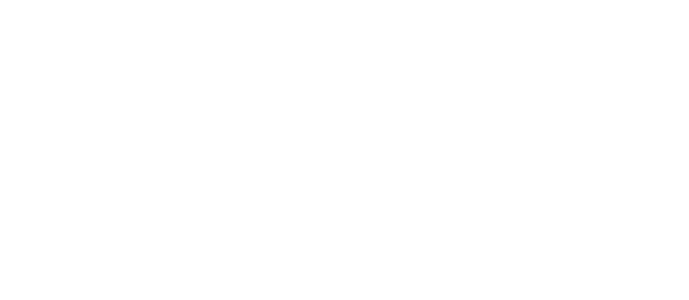
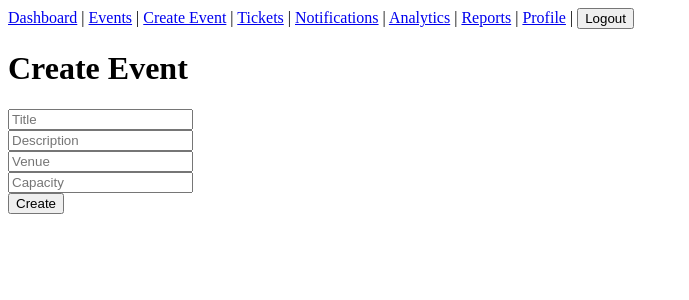
Before and after one commit to Heiwin-NGK/Eventhub, a React app in the folder frontend/: page /create-event in a window 1280 px wide. Before the commit this address had no page. Shown: the top 300 px of the page, without its empty margins (0-689 px from the left). Built offline with nearby package versions, Linux system fonts and the light colour scheme; sample sign-in values are in the browser's storage; the HTML template or start-up script is replaced by a standard one.

Commit message:
Add reports, profile, logout and frontend polish

```diff
--- a/frontend/src/App.jsx
+++ b/frontend/src/App.jsx
@@ -12,6 +12,9 @@
 import ProtectedRoute from "./routes/ProtectedRoute";
 import Notifications from "./pages/Notifications";
 import Analytics from "./pages/Analytics";
+import CreateEvent from "./pages/CreateEvent";
+import Reports from "./pages/Reports";
+import Profile from "./pages/Profile";
 
 function App() {
   return (
@@ -66,6 +69,32 @@
 />
 
         <Route
+  path="/create-event"
+  element={
+    <ProtectedRoute>
+      <CreateEvent />
+    </ProtectedRoute>
+  }
+/>
+
+        <Route
+  path="/reports"
+  element={
+    <ProtectedRoute>
+      <Reports />
+    </ProtectedRoute>
+  }
+/>
+        <Route
+  path="/profile"
+  element={
+    <ProtectedRoute>
+      <Profile />
+    </ProtectedRoute>
+  }
+/>
+
+        <Route
           path="/"
           element={
             <ProtectedRoute>
--- a/frontend/src/components/Navbar.jsx
+++ b/frontend/src/components/Navbar.jsx
@@ -1,8 +1,17 @@
-import {
-  Link
-} from "react-router-dom";
+import { Link } from "react-router-dom";
 
 function Navbar() {
+
+  const logout = () => {
+
+    localStorage.removeItem(
+      "token"
+    );
+
+    window.location.href =
+      "/login";
+  };
+
   return (
     <nav>
 
@@ -14,6 +23,12 @@
 
       <Link to="/events">
         Events
+      </Link>
+
+      {" | "}
+
+      <Link to="/create-event">
+        Create Event
       </Link>
 
       {" | "}
@@ -34,6 +49,26 @@
         Analytics
       </Link>
 
+      {" | "}
+
+      <Link to="/reports">
+        Reports
+      </Link>
+
+      {" | "}
+
+      <Link to="/profile">
+        Profile
+      </Link>
+
+      {" | "}
+
+      <button
+        onClick={logout}
+      >
+        Logout
+      </button>
+
     </nav>
   );
 }
--- /dev/null
+++ b/frontend/src/pages/CreateEvent.jsx
@@ -0,0 +1,134 @@
+import { useState } from "react";
+import axios from "../api/axios";
+import Navbar from "../components/Navbar";
+
+function CreateEvent() {
+  const [title, setTitle] =
+    useState("");
+
+  const [description, setDescription] =
+    useState("");
+
+  const [venue, setVenue] =
+    useState("");
+
+  const [capacity, setCapacity] =
+    useState("");
+
+  const handleSubmit = async (e) => {
+    e.preventDefault();
+
+    try {
+
+      const token =
+        localStorage.getItem("token");
+
+      const res =
+        await axios.post(
+          "/events",
+          {
+            title,
+            description,
+            venue,
+            capacity,
+            eventType: "Workshop",
+            startDate:
+              "2026-12-01",
+            endDate:
+              "2026-12-02",
+          },
+          {
+            headers: {
+              Authorization:
+                `Bearer ${token}`,
+            },
+          }
+        );
+
+      alert(
+        "Event Created"
+      );
+
+      console.log(
+        res.data
+      );
+
+    } catch (error) {
+      alert(
+        error.response.data
+          .message
+      );
+    }
+  };
+
+  return (
+    <>
+      <Navbar />
+
+      <h1>
+        Create Event
+      </h1>
+
+      <form
+        onSubmit={
+          handleSubmit
+        }
+      >
+        <input
+          placeholder="Title"
+          value={title}
+          onChange={(e) =>
+            setTitle(
+              e.target.value
+            )
+          }
+        />
+
+        <br />
+
+        <input
+          placeholder="Description"
+          value={description}
+          onChange={(e) =>
+            setDescription(
+              e.target.value
+            )
+          }
+        />
+
+        <br />
+
+        <input
+          placeholder="Venue"
+          value={venue}
+          onChange={(e) =>
+            setVenue(
+              e.target.value
+            )
+          }
+        />
+
+        <br />
+
+        <input
+          placeholder="Capacity"
+          value={capacity}
+          onChange={(e) =>
+            setCapacity(
+              e.target.value
+            )
+          }
+        />
+
+        <br />
+
+        <button>
+          Create
+        </button>
+
+      </form>
+    </>
+  );
+}
+
+export default CreateEvent;
--- a/frontend/src/pages/Dashboard.jsx
+++ b/frontend/src/pages/Dashboard.jsx
@@ -1,4 +1,5 @@
-import Navbar from "../components/Navbar";
+import Navbar
+from "../components/Navbar";
 
 function Dashboard() {
   return (
@@ -6,8 +7,20 @@
       <Navbar />
 
       <h1>
-        Dashboard
+        EventHub Dashboard
       </h1>
+
+      <p>
+        Welcome to EventHub
+      </p>
+
+      <p>
+        Use the navigation
+        menu above to access
+        Events, Tickets,
+        Analytics and Reports.
+      </p>
+
     </>
   );
 }
--- /dev/null
+++ b/frontend/src/pages/Profile.jsx
@@ -0,0 +1,38 @@
+import Navbar
+from "../components/Navbar";
+
+function Profile() {
+
+  const token =
+    localStorage.getItem(
+      "token"
+    );
+
+  return (
+    <>
+      <Navbar />
+
+      <h1>
+        User Profile
+      </h1>
+
+      <p>
+        Logged In
+      </p>
+
+      <p>
+        Token:
+      </p>
+
+      <textarea
+        rows="6"
+        cols="60"
+        readOnly
+        value={token}
+      />
+
+    </>
+  );
+}
+
+export default Profile;
--- /dev/null
+++ b/frontend/src/pages/Reports.jsx
@@ -0,0 +1,153 @@
+import { useState } from "react";
+import axios from "../api/axios";
+import Navbar from "../components/Navbar";
+
+function Reports() {
+  const [eventId, setEventId] =
+    useState("");
+
+  const [report, setReport] =
+    useState([]);
+
+  const fetchRegistrations =
+    async () => {
+      try {
+
+        const token =
+          localStorage.getItem(
+            "token"
+          );
+
+        const res =
+          await axios.get(
+            `/reports/registrations/${eventId}`,
+            {
+              headers: {
+                Authorization:
+                  `Bearer ${token}`,
+              },
+            }
+          );
+
+        setReport(
+          res.data
+        );
+
+      } catch (error) {
+        console.log(error);
+      }
+    };
+
+    const downloadCSV =
+  async () => {
+    try {
+
+      const token =
+        localStorage.getItem(
+          "token"
+        );
+
+      const response =
+        await axios.get(
+          `/reports/registrations-csv/${eventId}`,
+          {
+            headers: {
+              Authorization:
+                `Bearer ${token}`,
+            },
+
+            responseType:
+              "blob",
+          }
+        );
+
+      const url =
+        window.URL.createObjectURL(
+          new Blob([
+            response.data,
+          ])
+        );
+
+      const link =
+        document.createElement(
+          "a"
+        );
+
+      link.href = url;
+
+      link.setAttribute(
+        "download",
+        "registrations.csv"
+      );
+
+      document.body.appendChild(
+        link
+      );
+
+      link.click();
+
+    } catch (error) {
+      console.log(error);
+    }
+  };
+
+  return (
+    <>
+      <Navbar />
+
+      <h1>
+        Reports
+      </h1>
+
+      <input
+        placeholder="Event ID"
+        value={eventId}
+        onChange={(e) =>
+          setEventId(
+            e.target.value
+          )
+        }
+      />
+
+      <button
+        onClick={
+          fetchRegistrations
+        }
+      >
+        Load Report
+      </button>
+
+      <button
+  onClick={
+    downloadCSV
+  }
+>
+  Download CSV
+</button>
+
+      <hr />
+
+      {report.map((r) => (
+        <div
+          key={r._id}
+        >
+          <p>
+            {
+              r.userId?.name
+            }
+          </p>
+
+          <p>
+            {
+              r.userId?.email
+            }
+          </p>
+
+          <hr />
+        </div>
+      ))}
+    </>
+  );
+}
+
+export default Reports;
```
